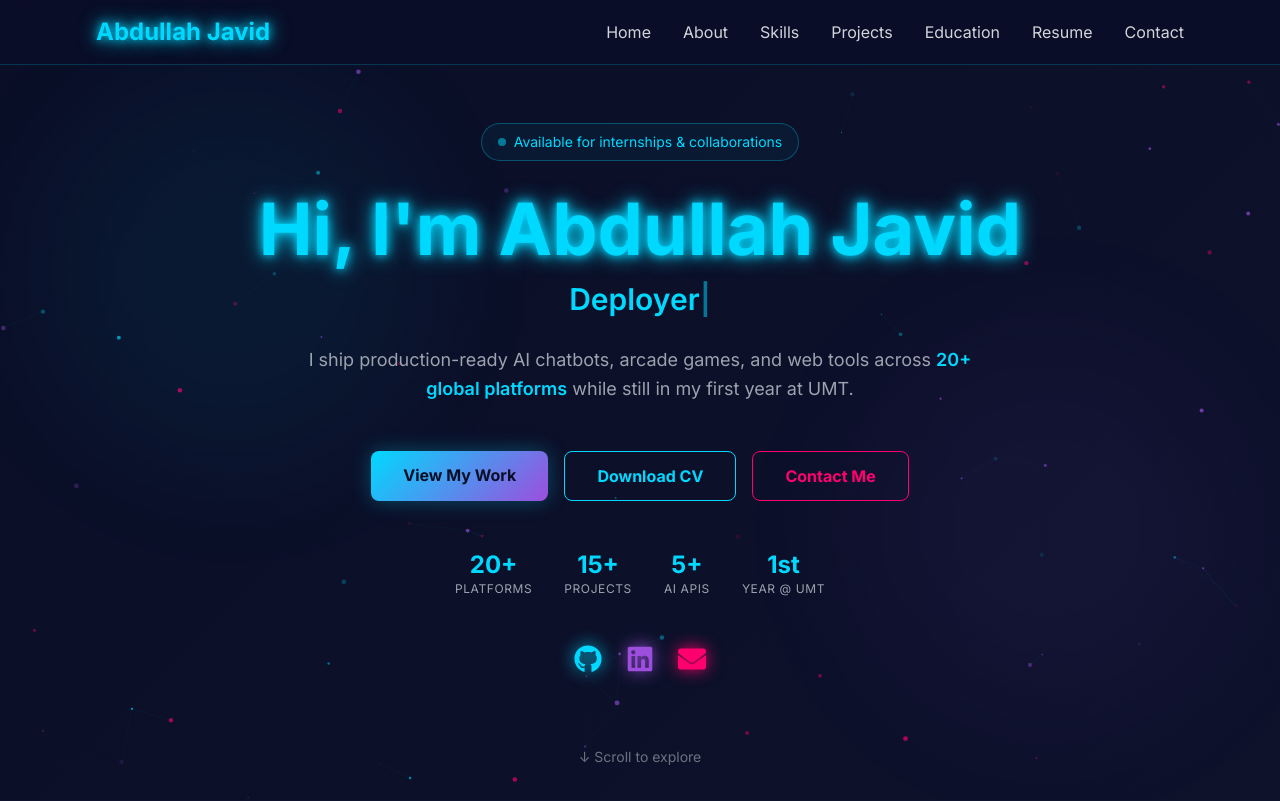
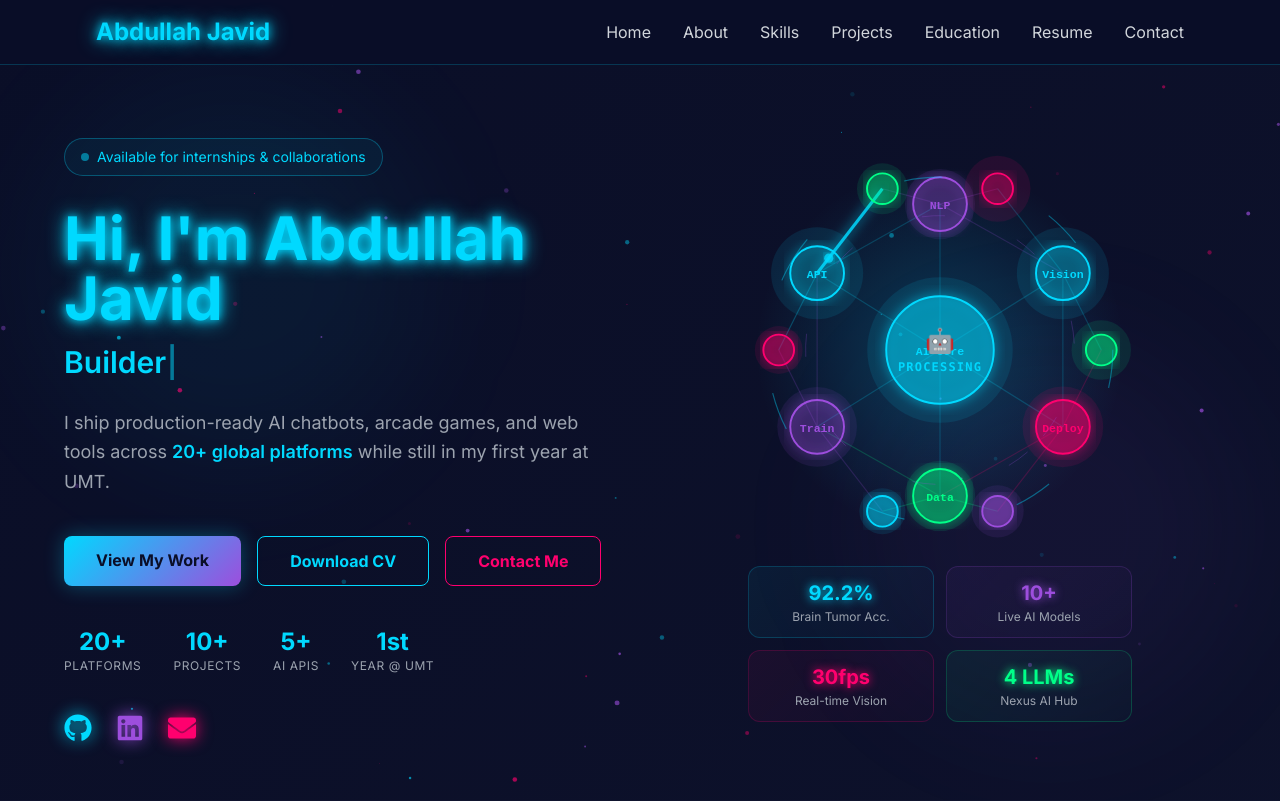
Before and after one commit to mabdullahab614-alt/portfolio-website, a Next.js app: page / in a window 1280 px wide. Shown: the top 801 px of the page. Built offline with nearby package versions, Linux system fonts and the light colour scheme.

Commit message:
Add animated AI neural network illustration to Hero section

```diff
--- a/components/sections/Hero.tsx
+++ b/components/sections/Hero.tsx
@@ -6,9 +6,9 @@ import { useEffect, useRef, useState } from 'react'
 
 const ROLES = [
   'AI Developer',
+  'ML Engineer',
   'Builder',
   'Deployer',
-  'ML Engineer',
   'Open to Internships',
 ]
 
@@ -60,7 +60,7 @@ function ParticleCanvas() {
 
     const colors = ['#00d9ff', '#9d4edd', '#ff006e']
 
-    for (let i = 0; i < 80; i++) {
+    for (let i = 0; i < 60; i++) {
       particles.push({
         x: Math.random() * canvas.width,
         y: Math.random() * canvas.height,
@@ -90,22 +90,6 @@ function ParticleCanvas() {
         ctx.fill()
       })
       ctx.globalAlpha = 1
-      for (let i = 0; i < particles.length; i++) {
-        for (let j = i + 1; j < particles.length; j++) {
-          const dx = particles[i].x - particles[j].x
-          const dy = particles[i].y - particles[j].y
-          const dist = Math.sqrt(dx * dx + dy * dy)
-          if (dist < 100) {
-            ctx.beginPath()
-            ctx.moveTo(particles[i].x, particles[i].y)
-            ctx.lineTo(particles[j].x, particles[j].y)
-            ctx.strokeStyle = '#00d9ff'
-            ctx.globalAlpha = (1 - dist / 100) * 0.15
-            ctx.lineWidth = 0.5
-            ctx.stroke()
-          }
-        }
-      }
       animId = requestAnimationFrame(draw)
     }
     draw()
@@ -121,11 +105,188 @@ function ParticleCanvas() {
     }
   }, [])
 
+  return <canvas ref={canvasRef} className="absolute inset-0 -z-10 pointer-events-none" />
+}
+
+const NODES = [
+  { x: 50, y: 50, r: 14, color: '#00d9ff', label: 'AI Core' },
+  { x: 50, y: 12, r: 7, color: '#9d4edd', label: 'NLP' },
+  { x: 82, y: 30, r: 7, color: '#00d9ff', label: 'Vision' },
+  { x: 82, y: 70, r: 7, color: '#ff006e', label: 'Deploy' },
+  { x: 50, y: 88, r: 7, color: '#00ff88', label: 'Data' },
+  { x: 18, y: 70, r: 7, color: '#9d4edd', label: 'Train' },
+  { x: 18, y: 30, r: 7, color: '#00d9ff', label: 'API' },
+  { x: 65, y: 8,  r: 4, color: '#ff006e', label: '' },
+  { x: 92, y: 50, r: 4, color: '#00ff88', label: '' },
+  { x: 65, y: 92, r: 4, color: '#9d4edd', label: '' },
+  { x: 35, y: 92, r: 4, color: '#00d9ff', label: '' },
+  { x: 8,  y: 50, r: 4, color: '#ff006e', label: '' },
+  { x: 35, y: 8,  r: 4, color: '#00ff88', label: '' },
+]
+
+const EDGES = [
+  [0,1],[0,2],[0,3],[0,4],[0,5],[0,6],
+  [1,7],[1,12],[2,7],[2,8],[3,8],[3,9],
+  [4,9],[4,10],[5,10],[5,11],[6,11],[6,12],
+  [1,2],[2,3],[3,4],[4,5],[5,6],[6,1],
+]
+
+const STATS = [
+  { label: '92.2%', sub: 'Brain Tumor Acc.', color: '#00d9ff', delay: 0 },
+  { label: '10+', sub: 'Live AI Models', color: '#9d4edd', delay: 0.4 },
+  { label: '30fps', sub: 'Real-time Vision', color: '#ff006e', delay: 0.8 },
+  { label: '4 LLMs', sub: 'Nexus AI Hub', color: '#00ff88', delay: 1.2 },
+]
+
+function AIIllustration() {
+  const [pulse, setPulse] = useState(0)
+
+  useEffect(() => {
+    const id = setInterval(() => setPulse(p => (p + 1) % EDGES.length), 400)
+    return () => clearInterval(id)
+  }, [])
+
   return (
-    <canvas
-      ref={canvasRef}
-      className="absolute inset-0 -z-10 pointer-events-none"
+    <div className="relative w-full flex flex-col items-center gap-6 select-none">
+      {/* Neural Network SVG */}
+      <div className="relative w-full max-w-sm mx-auto aspect-square">
+        <svg viewBox="0 0 100 100" className="w-full h-full overflow-visible">
+          <defs>
+            <radialGradient id="coreGrad" cx="50%" cy="50%" r="50%">
+              <stop offset="0%" stopColor="#00d9ff" stopOpacity="0.3" />
+              <stop offset="100%" stopColor="#00d9ff" stopOpacity="0" />
+            </radialGradient>
+            <filter id="glow">
+              <feGaussianBlur stdDeviation="1.5" result="blur" />
+              <feMerge><feMergeNode in="blur" /><feMergeNode in="SourceGraphic" /></feMerge>
+            </filter>
+          </defs>
+
+          {/* Outer glow */}
+          <motion.circle cx="50" cy="50" r="48" fill="url(#coreGrad)"
+            animate={{ opacity: [0.4, 0.8, 0.4] }}
+            transition={{ duration: 3, repeat: Infinity }} />
+
+          {/* Edges */}
+          {EDGES.map(([a, b], i) => (
+            <motion.line
+              key={i}
+              x1={NODES[a].x} y1={NODES[a].y}
+              x2={NODES[b].x} y2={NODES[b].y}
+              stroke={pulse === i ? NODES[a].color : NODES[a].color}
+              strokeWidth={pulse === i ? '0.8' : '0.3'}
+              strokeOpacity={pulse === i ? 1 : 0.25}
+              filter={pulse === i ? 'url(#glow)' : undefined}
+              animate={{ strokeOpacity: pulse === i ? [0.3, 1, 0.3] : 0.2 }}
+              transition={{ duration: 0.4 }}
             />
+          ))}
+
+          {/* Data particle flowing along active edge */}
+          {EDGES.map(([a, b], i) => pulse === i && (
+            <motion.circle
+              key={`p${i}`}
+              r="1.2"
+              fill={NODES[a].color}
+              filter="url(#glow)"
+              initial={{ cx: NODES[a].x, cy: NODES[a].y, opacity: 1 }}
+              animate={{ cx: NODES[b].x, cy: NODES[b].y, opacity: 0 }}
+              transition={{ duration: 0.4, ease: 'easeInOut' }}
+            />
+          ))}
+
+          {/* Nodes */}
+          {NODES.map((n, i) => (
+            <g key={i}>
+              <motion.circle
+                cx={n.x} cy={n.y} r={n.r + 3}
+                fill={n.color} fillOpacity={0.1}
+                animate={{ r: [n.r + 2, n.r + 5, n.r + 2] }}
+                transition={{ duration: 2 + i * 0.3, repeat: Infinity, delay: i * 0.2 }}
+              />
+              <motion.circle
+                cx={n.x} cy={n.y} r={n.r}
+                fill={n.color} fillOpacity={0.15}
+                stroke={n.color} strokeWidth="0.5"
+                animate={{ fillOpacity: [0.1, 0.3, 0.1] }}
+                transition={{ duration: 2 + i * 0.2, repeat: Infinity, delay: i * 0.15 }}
+                filter="url(#glow)"
+              />
+              {n.label && (
+                <text
+                  x={n.x} y={n.y + 0.5}
+                  textAnchor="middle" dominantBaseline="middle"
+                  fontSize="3" fill={n.color} fontWeight="bold" fontFamily="monospace"
+                >
+                  {n.label}
+                </text>
+              )}
+            </g>
+          ))}
+
+          {/* Rotating scan ring */}
+          <motion.circle
+            cx="50" cy="50" r="45"
+            fill="none" stroke="#00d9ff" strokeWidth="0.3"
+            strokeDasharray="10 30"
+            strokeOpacity={0.4}
+            animate={{ rotate: 360 }}
+            transition={{ duration: 12, repeat: Infinity, ease: 'linear' }}
+            style={{ originX: '50%', originY: '50%' }}
+          />
+          <motion.circle
+            cx="50" cy="50" r="35"
+            fill="none" stroke="#9d4edd" strokeWidth="0.2"
+            strokeDasharray="6 20"
+            strokeOpacity={0.3}
+            animate={{ rotate: -360 }}
+            transition={{ duration: 8, repeat: Infinity, ease: 'linear' }}
+            style={{ originX: '50%', originY: '50%' }}
+          />
+        </svg>
+
+        {/* Center label */}
+        <div className="absolute inset-0 flex items-center justify-center pointer-events-none">
+          <motion.div
+            className="text-center"
+            animate={{ opacity: [0.7, 1, 0.7] }}
+            transition={{ duration: 2, repeat: Infinity }}
+          >
+            <div className="text-2xl mb-0.5">🤖</div>
+            <div className="text-xs font-mono text-neon-blue font-bold tracking-widest">PROCESSING</div>
+          </motion.div>
+        </div>
+      </div>
+
+      {/* Stat Cards */}
+      <div className="grid grid-cols-2 gap-3 w-full max-w-sm mx-auto">
+        {STATS.map((s, i) => (
+          <motion.div
+            key={i}
+            initial={{ opacity: 0, y: 20 }}
+            animate={{ opacity: 1, y: 0 }}
+            transition={{ delay: s.delay + 0.5, duration: 0.6 }}
+            whileHover={{ scale: 1.05, y: -3 }}
+            className="rounded-xl p-3 text-center relative overflow-hidden"
+            style={{
+              background: `linear-gradient(135deg, ${s.color}10, ${s.color}05)`,
+              border: `1px solid ${s.color}30`,
+            }}
+          >
+            <motion.div
+              className="absolute inset-0 opacity-0"
+              style={{ background: `linear-gradient(135deg, ${s.color}20, transparent)` }}
+              whileHover={{ opacity: 1 }}
+              transition={{ duration: 0.3 }}
+            />
+            <div className="text-xl font-bold relative z-10" style={{ color: s.color, textShadow: `0 0 10px ${s.color}` }}>
+              {s.label}
+            </div>
+            <div className="text-xs text-gray-400 relative z-10 mt-0.5">{s.sub}</div>
+          </motion.div>
+        ))}
+      </div>
+    </div>
   )
 }
 
@@ -154,7 +315,7 @@ export default function Hero() {
   }
 
   return (
-    <section id="home" className="min-h-screen flex items-center justify-center pt-20 px-4 relative overflow-hidden">
+    <section id="home" className="min-h-screen flex items-center pt-20 px-4 relative overflow-hidden">
       <ParticleCanvas />
 
       <motion.div
@@ -166,11 +327,12 @@ export default function Hero() {
         className="absolute bottom-20 right-10 w-96 h-96 bg-neon-purple/5 rounded-full blur-3xl pointer-events-none"
       />
 
+      <div className="max-w-6xl mx-auto w-full grid lg:grid-cols-2 gap-12 items-center relative z-10 py-10">
+        {/* Left — text content */}
         <motion.div
           variants={containerVariants}
           initial="hidden"
           animate="visible"
-        className="text-center max-w-4xl relative z-10"
         >
           <motion.div variants={itemVariants} className="inline-flex items-center gap-2 px-4 py-2 rounded-full border border-neon-blue/30 bg-neon-blue/5 text-neon-blue text-sm mb-8">
             <span className="w-2 h-2 rounded-full bg-neon-blue animate-pulse" />
@@ -179,7 +341,7 @@ export default function Hero() {
 
           <motion.h1
             variants={itemVariants}
-          className="text-5xl md:text-7xl font-bold mb-4"
+            className="text-5xl md:text-6xl font-bold mb-4"
             style={{ textShadow: '0 0 40px rgba(0,217,255,0.3)' }}
           >
             <span className="neon-text">Hi, I'm Abdullah Javid</span>
@@ -191,13 +353,13 @@ export default function Hero() {
 
           <motion.p
             variants={itemVariants}
-          className="text-lg text-gray-400 mb-12 max-w-2xl mx-auto leading-relaxed"
+            className="text-lg text-gray-400 mb-10 max-w-xl leading-relaxed"
           >
             I ship production-ready AI chatbots, arcade games, and web tools across{' '}
             <span className="text-neon-blue font-semibold">20+ global platforms</span> while still in my first year at UMT.
           </motion.p>
 
-        <motion.div variants={itemVariants} className="flex gap-4 justify-center flex-wrap mb-12">
+          <motion.div variants={itemVariants} className="flex gap-4 flex-wrap mb-10">
             <motion.a
               whileHover={{ scale: 1.05, y: -3 }}
               whileTap={{ scale: 0.97 }}
@@ -234,8 +396,8 @@ export default function Hero() {
             </motion.a>
           </motion.div>
 
-        <motion.div variants={itemVariants} className="flex gap-8 justify-center flex-wrap mb-12">
-          {[['20+', 'Platforms'], ['15+', 'Projects'], ['5+', 'AI APIs'], ['1st', 'Year @ UMT']].map(([num, label]) => (
+          <motion.div variants={itemVariants} className="flex gap-8 flex-wrap mb-10">
+            {[['20+', 'Platforms'], ['10+', 'Projects'], ['5+', 'AI APIs'], ['1st', 'Year @ UMT']].map(([num, label]) => (
               <div key={label} className="text-center">
                 <div className="text-2xl font-bold text-neon-blue">{num}</div>
                 <div className="text-xs text-gray-400 uppercase tracking-wider">{label}</div>
@@ -243,7 +405,7 @@ export default function Hero() {
             ))}
           </motion.div>
 
-        <motion.div variants={itemVariants} className="flex gap-6 justify-center">
+          <motion.div variants={itemVariants} className="flex gap-6">
             {[
               { href: 'https://github.com/mabdullahab614-alt', icon: <FaGithub size={28} />, color: '#00d9ff' },
               { href: 'https://linkedin.com/in/abdullah-javid-b217a2384', icon: <FaLinkedin size={28} />, color: '#9d4edd' },
@@ -261,15 +423,18 @@ export default function Hero() {
               </motion.a>
             ))}
           </motion.div>
+        </motion.div>
 
+        {/* Right — AI Illustration */}
         <motion.div
-          animate={{ y: [0, 10, 0] }}
-          transition={{ duration: 2, repeat: Infinity }}
-          className="mt-16 text-gray-500 text-sm"
+          initial={{ opacity: 0, x: 60 }}
+          animate={{ opacity: 1, x: 0 }}
+          transition={{ duration: 1, delay: 0.5, ease: 'easeOut' }}
+          className="hidden lg:block"
         >
-          ↓ Scroll to explore
+          <AIIllustration />
         </motion.div>
-      </motion.div>
+      </div>
     </section>
   )
 }
```
Lines whose indentation alone changed are shown as unchanged.
